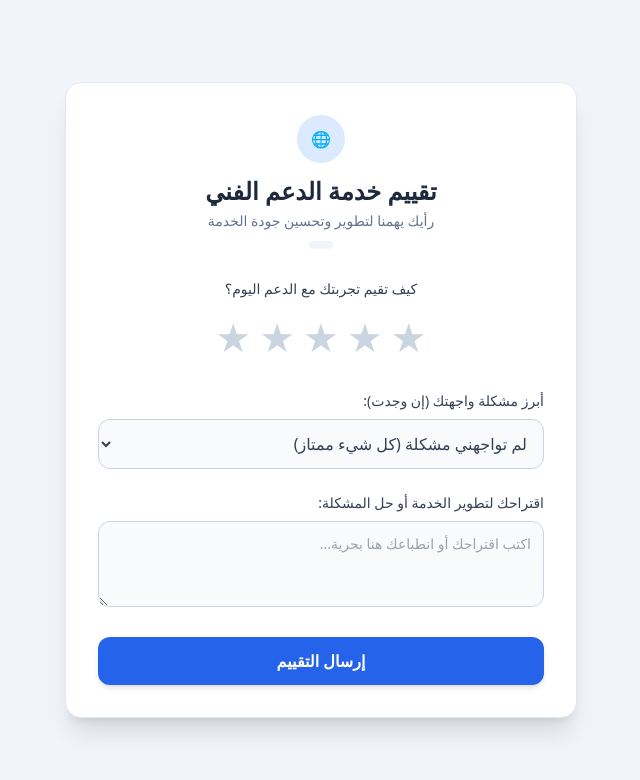
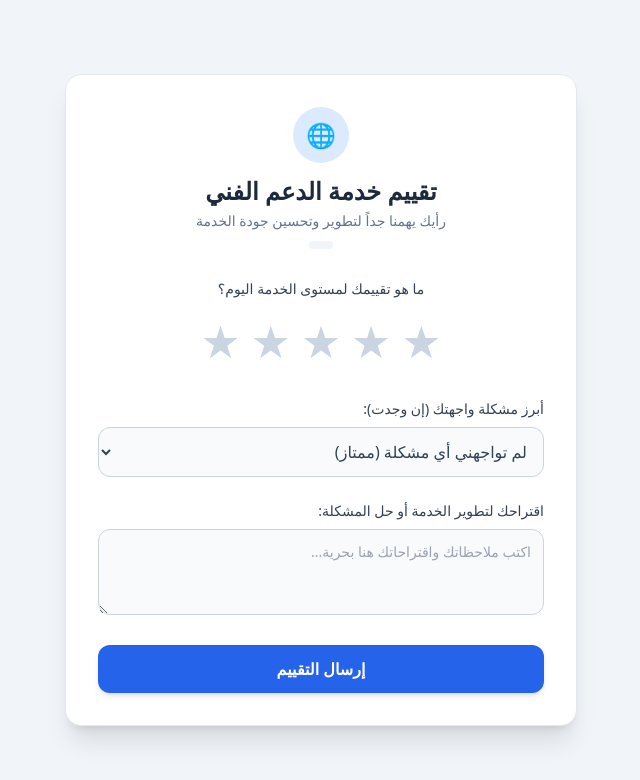
Before and after one commit to amrgamalapp/coustmer, a plain HTML site: page index.html in a window 1280 px wide. Shown: the whole page, without its empty margins (319-959 px from the left). Drawn offline with nearby package versions, Linux system fonts and the light colour scheme.

Commit message:
Update index.html

```diff
--- a/index.html
+++ b/index.html
@@ -3,45 +3,49 @@
 <head>
   <meta charset="UTF-8">
   <meta name="viewport" content="width=device-width, initial-scale=1.0">
-  <title>استطلاع رأي الخدمة - شركة الإنترنت</title>
+  <title>استطلاع رأي الخدمة - استبيان العملاء</title>
 
-  <!-- Tailwind CSS للديزاين السريع والعصري -->
+  <!-- Tailwind CSS للتنسيق العصري -->
   <script src="https://cdn.tailwindcss.com"></script>
 
-  <!-- Firebase Web SDK (v9+) -->
+  <!-- Firebase Web Modular SDK v10 -->
   <script type="module">
     import { initializeApp } from "https://www.gstatic.com/firebasejs/10.8.0/firebase-app.js";
     import { getDatabase, ref, push, set } from "https://www.gstatic.com/firebasejs/10.8.0/firebase-database.js";
 
-    // ⚠️ استبدل البيانات دي ببيانات مشروع Firebase بتاعك
+    // إعدادات Firebase الخاصة بمشروعك
     const firebaseConfig = {
-      apiKey: "YOUR_API_KEY",
-      authDomain: "YOUR_PROJECT_ID.firebaseapp.com",
-      databaseURL: "https://YOUR_PROJECT_ID-default-rtdb.firebaseio.com",
-      projectId: "YOUR_PROJECT_ID",
-      storageBucket: "YOUR_PROJECT_ID.appspot.com",
-      messagingSenderId: "YOUR_SENDER_ID",
-      appId: "YOUR_APP_ID"
+      apiKey: "AIzaSyBpn_n4f5FXtb4EvbnVGAzVDG1sviEkhCE",
+      authDomain: "amrcou-67ba2.firebaseapp.com",
+      databaseURL: "https://amrcou-67ba2-default-rtdb.firebaseio.com", // رابط القاعدة الافتراضي
+      projectId: "amrcou-67ba2",
+      storageBucket: "amrcou-67ba2.firebasestorage.app",
+      messagingSenderId: "373408181807",
+      appId: "1:373408181807:web:1d5ebf8cfcedbb9aee60da",
+      measurementId: "G-M7MVH8FFPH"
     };
 
+    // تهيئة الفايربيس والقاعدة
     const app = initializeApp(firebaseConfig);
     const db = getDatabase(app);
 
-    // قراءة البيانات من رابط الواتساب تلقائياً (مثال: ?ticket=1023&agent=Ahmed)
+    // استخراج بيانات التكت والموظف من رابط الواتساب (مثال: ?ticket=1023&agent=احمد)
     const urlParams = new URLSearchParams(window.location.search);
     const ticketId = urlParams.get('ticket') || 'غير محدد';
     const agentName = urlParams.get('agent') || 'غير محدد';
 
-    document.getElementById('ticketDisplay').innerText = ticketId !== 'غير محدد' ? `رقم التكت: #${ticketId}` : '';
+    if (ticketId !== 'غير محدد') {
+      document.getElementById('ticketDisplay').innerText = `رقم الطلب / التكت: #${ticketId}`;
+    }
 
-    // إرسال التقييم
+    // دالة حفظ التقييم
     window.submitFeedback = async function () {
       const rating = document.querySelector('input[name="rating"]:checked')?.value;
       const mainIssue = document.getElementById('mainIssue').value;
       const suggestion = document.getElementById('suggestion').value.trim();
 
       if (!rating) {
-        alert("يرجى اختيار تقييم بالنجوم أولاً ⭐️");
+        alert("لطفاً، اختر التقييم بالنجوم أولاً ⭐️");
         return;
       }
 
@@ -62,12 +66,12 @@
           timestamp: new Date().toISOString()
         });
 
-        // إظهار شاشة النجاح
+        // تحويل للشاشة النهائية
         document.getElementById('feedbackForm').classList.add('hidden');
         document.getElementById('successState').classList.remove('hidden');
       } catch (error) {
-        console.error("Error saving feedback:", error);
-        alert("حدث خطأ أثناء إرسال التقييم، يرجى المحاولة لاحقاً.");
+        console.error("خطأ في حفظ البيانات:", error);
+        alert("حدث خطأ أثناء إرسال التقييم، يرجى المحاولة مرة أخرى.");
         submitBtn.disabled = false;
         submitBtn.innerText = "إرسال التقييم";
       }
@@ -75,16 +79,15 @@
   </script>
 
   <style>
-    /* تنسيق النجوم لتكون تفاعلية وسهلة على الموبايل */
     .star-rating {
       display: flex;
       flex-direction: row-reverse;
       justify-content: center;
-      gap: 8px;
+      gap: 10px;
     }
     .star-rating input { display: none; }
     .star-rating label {
-      font-size: 2.5rem;
+      font-size: 2.8rem;
       color: #cbd5e1;
       cursor: pointer;
       transition: color 0.2s ease-in-out;
@@ -100,22 +103,22 @@
 
   <div class="bg-white rounded-2xl shadow-xl p-6 sm:p-8 w-full max-w-lg border border-slate-200">
 
-    <!-- الهيدر -->
+    <!-- رأس الصفحة -->
     <div class="text-center mb-6">
-      <div class="inline-flex items-center justify-center w-12 h-12 bg-blue-100 text-blue-600 rounded-full mb-3">
+      <div class="inline-flex items-center justify-center w-14 h-14 bg-blue-100 text-blue-600 rounded-full mb-3 text-2xl">
         🌐
       </div>
       <h1 class="text-2xl font-bold text-slate-800">تقييم خدمة الدعم الفني</h1>
-      <p class="text-sm text-slate-500 mt-1">رأيك يهمنا لتطوير وتحسين جودة الخدمة</p>
+      <p class="text-sm text-slate-500 mt-1">رأيك يهمنا جداً لتطوير وتحسين جودة الخدمة</p>
       <span id="ticketDisplay" class="inline-block mt-2 text-xs font-semibold bg-slate-100 text-slate-600 px-3 py-1 rounded-full"></span>
     </div>
 
-    <!-- نموذج التقييم -->
+    <!-- فورم التقييم -->
     <form id="feedbackForm" onsubmit="event.preventDefault(); submitFeedback();" class="space-y-6">
 
-      <!-- 1. التقييم بالنجوم -->
+      <!-- النجوم -->
       <div>
-        <label class="block text-center text-sm font-medium text-slate-700 mb-2">كيف تقيم تجربتك مع الدعم اليوم؟</label>
+        <label class="block text-center text-sm font-medium text-slate-700 mb-2">ما هو تقييمك لمستوى الخدمة اليوم؟</label>
         <div class="star-rating">
           <input type="radio" id="star5" name="rating" value="5" /><label for="star5">★</label>
           <input type="radio" id="star4" name="rating" value="4" /><label for="star4">★</label>
@@ -125,11 +128,11 @@
         </div>
       </div>
 
-      <!-- 2. نوع المشكلة التي واجهتك -->
+      <!-- اختيار أهم مشكلة -->
       <div>
         <label for="mainIssue" class="block text-sm font-medium text-slate-700 mb-2">أبرز مشكلة واجهتك (إن وجدت):</label>
         <select id="mainIssue" class="w-full p-3 border border-slate-300 rounded-xl bg-slate-50 text-slate-700 focus:outline-none focus:ring-2 focus:ring-blue-500">
-          <option value="لا توجد مشكلة">لم تواجهني مشكلة (كل شيء ممتاز)</option>
+          <option value="لا توجد مشكلة">لم تواجهني أي مشكلة (ممتاز)</option>
           <option value="بطء الإنترنت">بطء في سرعة الإنترنت</option>
           <option value="انقطاع الخدمة">انقطاع متكرر للخدمة</option>
           <option value="إعدادات الراوتر">مشكلة في إعدادات الراوتر/الواي فاي</option>
@@ -138,10 +141,10 @@
         </select>
       </div>
 
-      <!-- 3. الاقتراحات -->
+      <!-- مربع الاقتراحات -->
       <div>
         <label for="suggestion" class="block text-sm font-medium text-slate-700 mb-2">اقتراحك لتطوير الخدمة أو حل المشكلة:</label>
-        <textarea id="suggestion" rows="3" placeholder="اكتب اقتراحك أو انطباعك هنا بحرية..." class="w-full p-3 border border-slate-300 rounded-xl bg-slate-50 text-slate-700 focus:outline-none focus:ring-2 focus:ring-blue-500 text-sm"></textarea>
+        <textarea id="suggestion" rows="3" placeholder="اكتب ملاحظاتك واقتراحاتك هنا بحرية..." class="w-full p-3 border border-slate-300 rounded-xl bg-slate-50 text-slate-700 focus:outline-none focus:ring-2 focus:ring-blue-500 text-sm"></textarea>
       </div>
 
       <!-- زر الإرسال -->
@@ -151,11 +154,11 @@
 
     </form>
 
-    <!-- شاشة التأكيد بعد الإرسال -->
+    <!-- رسالة النجاح -->
     <div id="successState" class="hidden text-center py-8">
       <div class="text-5xl mb-4">🎉</div>
       <h2 class="text-xl font-bold text-slate-800 mb-2">شكراً لتقييمك ووقتك!</h2>
-      <p class="text-sm text-slate-600">ملاحظاتك واقتراحاتك محل اهتمام وستساعدنا في تقديم خدمة أفضل دائماً.</p>
+      <p class="text-sm text-slate-600">ملاحظاتك وصلت للإدارة وستساعدنا في تقديم خدمة أفضل دائماً.</p>
     </div>
 
   </div>
```
